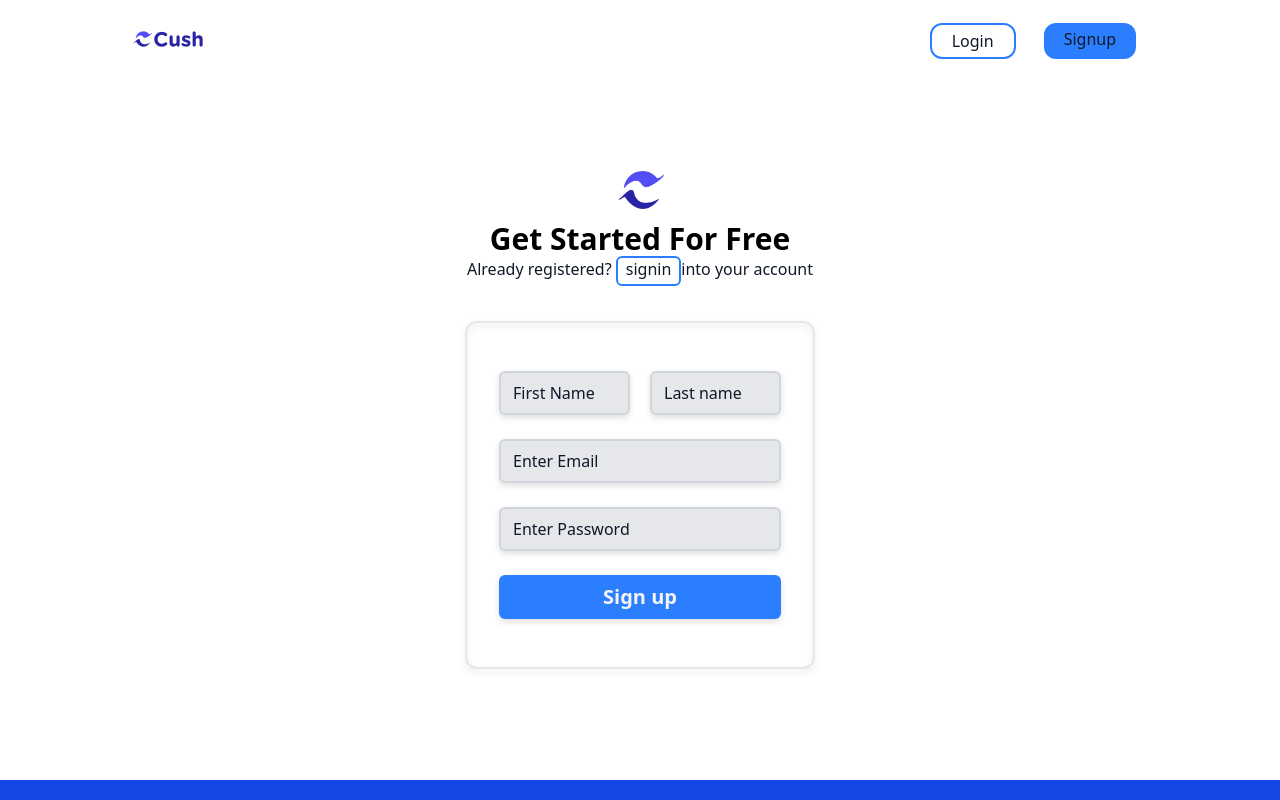
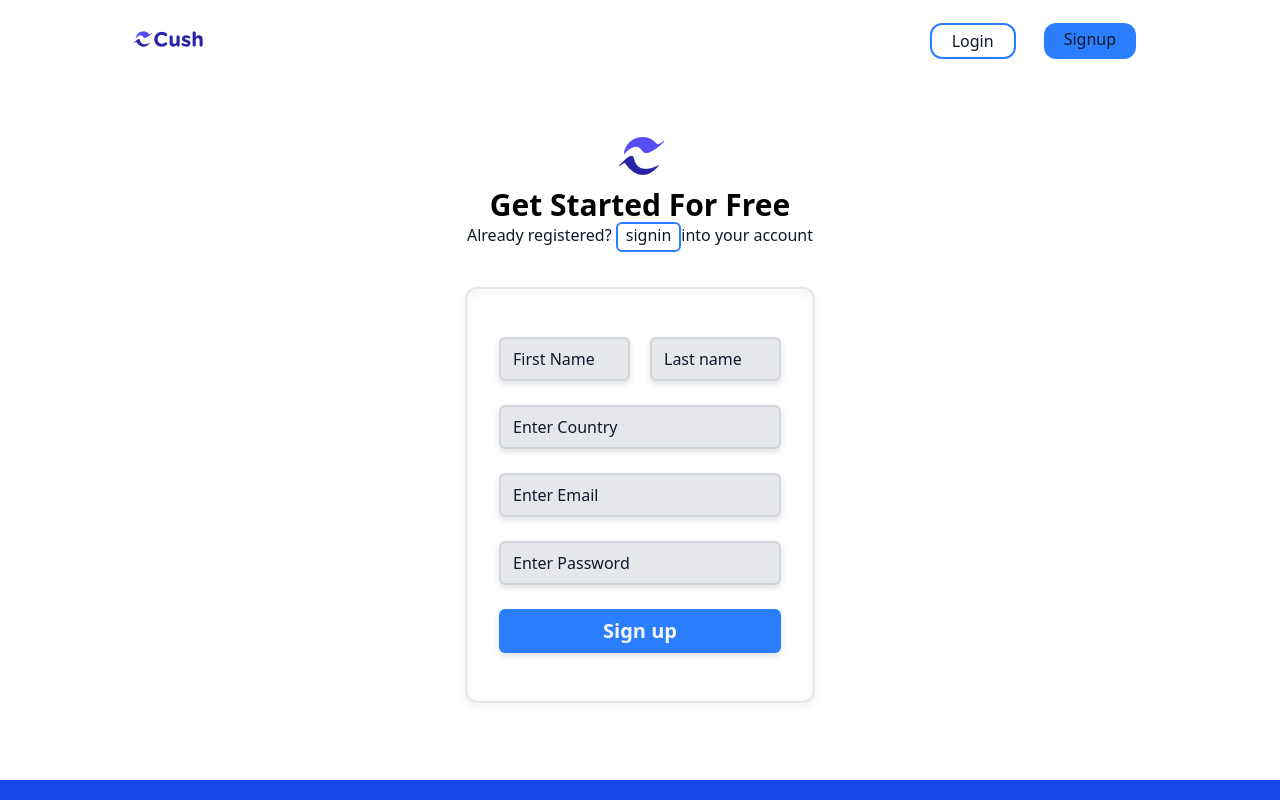
Before and after one commit to NeemaCom/cush, a React (Vite) app: page /signup in a window 1280 px wide. Shown: the top 800 px of the page. Built offline with nearby package versions, Linux system fonts and the light colour scheme; no server answers.

Commit message:
updated register/userprofile

```diff
--- a/src/components/user/UserProfile.jsx
+++ b/src/components/user/UserProfile.jsx
@@ -75,7 +75,7 @@ const UserProfile = () => {
                 <FiMapPin className='h-5 w-5' />
               </dt>
               <dd className='ml-3 text-sm text-gray-900'>
-                {userData.location || "Location not provided"}
+                {userData.country || "Location not provided"}
               </dd>
             </div>
             <div className='flex items-center py-3'>
--- a/src/pages/Register.jsx
+++ b/src/pages/Register.jsx
@@ -11,6 +11,7 @@ const Register = () => {
   const navigate = useNavigate();
   const [fName, setFName] = useState("");
   const [lName, setLName] = useState("");
+  const [country, setCountry] = useState("");
   const [email, setEmail] = useState("");
   const [password, setPassword] = useState("");
 
@@ -30,6 +31,7 @@ const Register = () => {
           email: user.email,
           surname: lName,
           fName: fName,
+          country: country,
           role: "user", // Default role
           createdAt: new Date(), // Timestamp of account creation
 
@@ -69,6 +71,7 @@ const Register = () => {
     setFName("");
     setPassword("");
     setEmail("");
+    setCountry("");
   };
 
   return (
@@ -117,6 +120,18 @@ const Register = () => {
 
               <div className='grid grid-cols-1 mb-6'>
                 <input
+                  onChange={(e) => setCountry(e.target.value)}
+                  value={country}
+                  type='text'
+                  name=''
+                  className='border-2 placeholder:text-gray-900 text-gray-900 rounded-md bg-gray-200 px-3 w-full border-gray-300 p-2 outline-none'
+                  placeholder='Enter Country'
+                  required
+                />
+              </div>
+
+              <div className='grid grid-cols-1 mb-6'>
+                <input
                   onChange={(e) => setEmail(e.target.value)}
                   value={email}
                   type='email'
```
